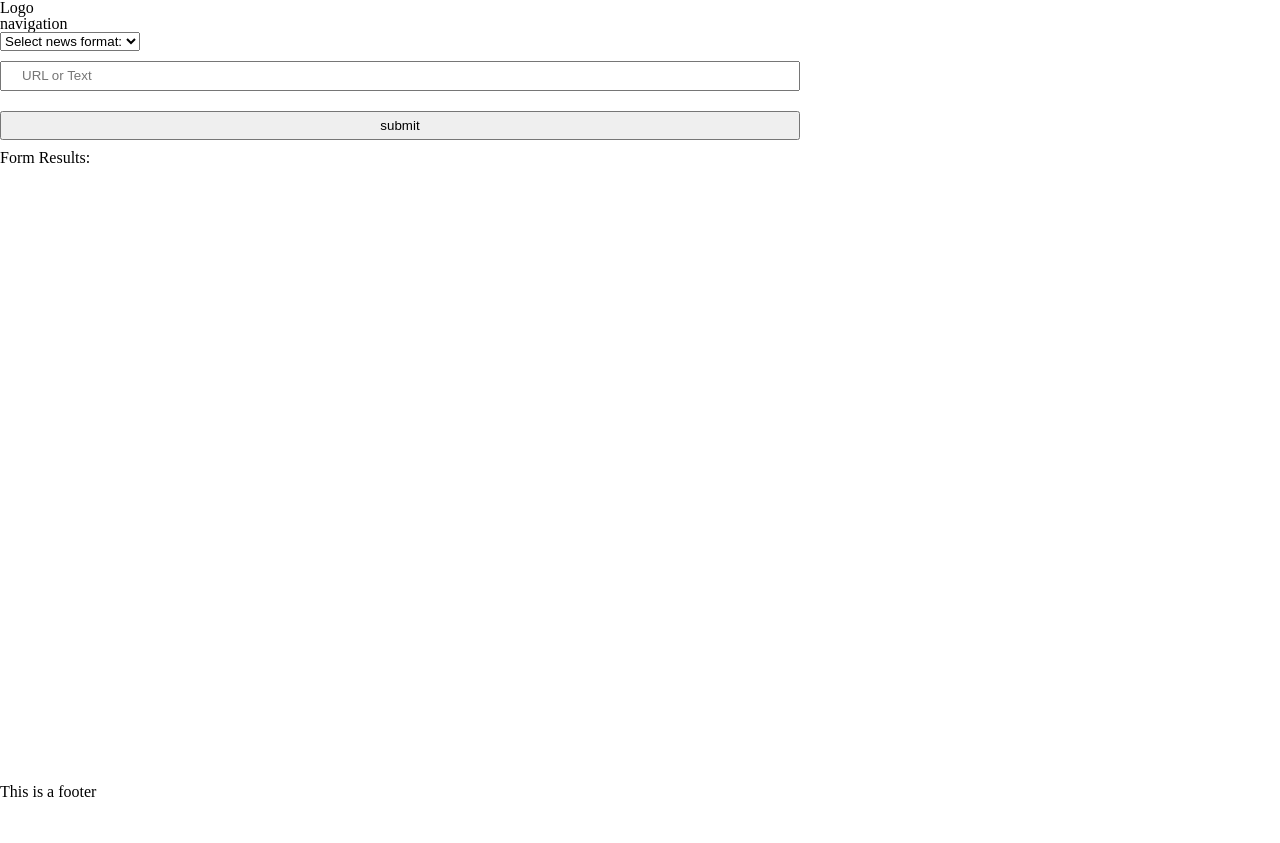
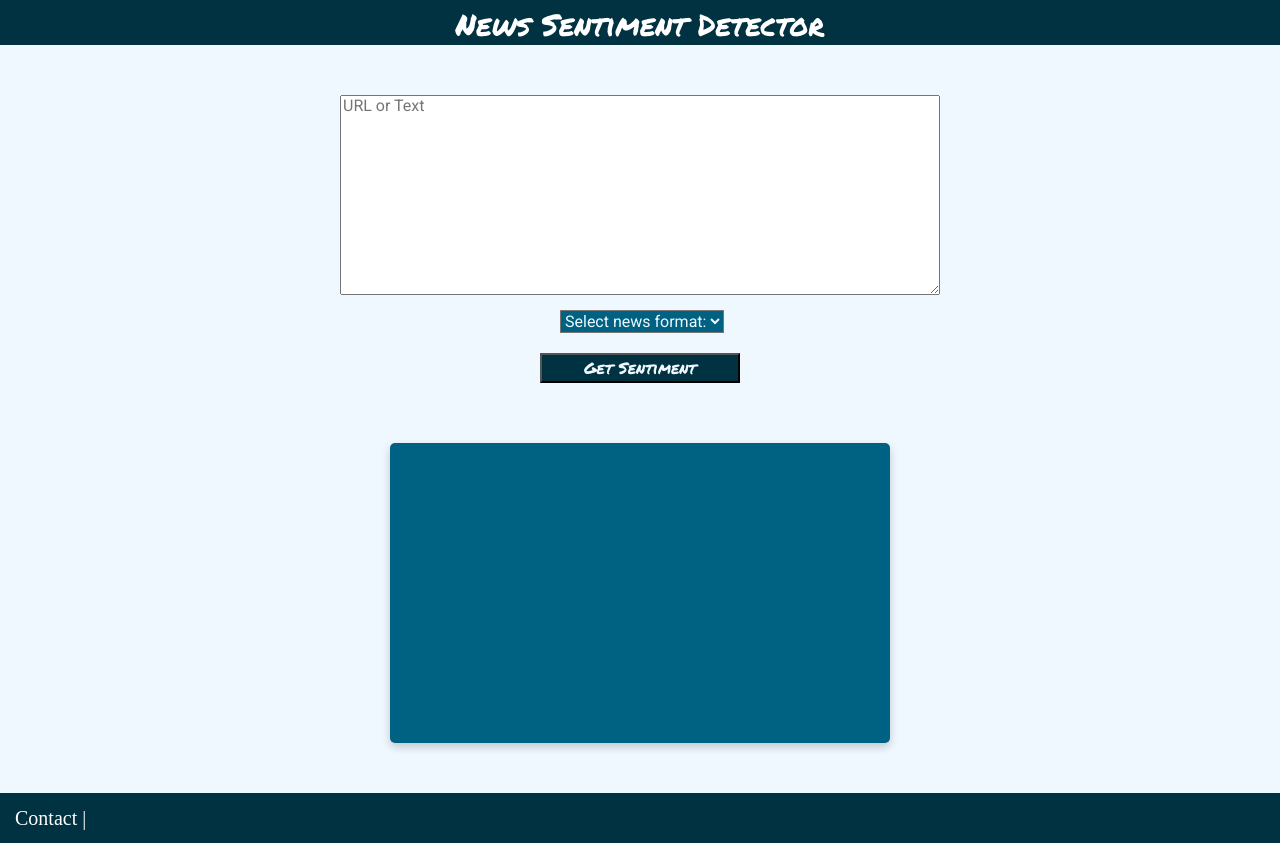
Before and after one commit to joshxinjie/fend_p4, a website built with webpack: page src/client/views/index.html in a window 1280 px wide. Before the commit the page ends 800 px from the top, so only its background shows below. Built offline with nearby package versions, Linux system fonts and the light colour scheme.

Commit message:
supports news url and text

```diff
--- a/src/client/js/formHandler.js
+++ b/src/client/js/formHandler.js
@@ -1,3 +1,14 @@
+const port = 8088;
+
+const sentimentValues = {
+    "P+": "strongly positive",
+    "P": "positive",
+    "NEU": "neutral",
+    "N": "negative",
+    "N+": "strongly negative",
+    "NONE": "none"
+}
+
 function handleSubmit(event) {
     event.preventDefault()
 
@@ -14,12 +25,21 @@ function handleSubmit(event) {
     //     document.getElementById('results').innerHTML = res.message
     // })
 
-    // Check which box is selected, then run appropriate postNews function, each one using a seperate domain for different api calls
-    // There will be 2 postNews function, one for URL, one for text
+    let newsFormat = document.getElementById("selected-format").value;
+    console.log("News Format: ", newsFormat);
 
-    // get the text from the form field
-    postNews('http://localhost:8089/inferNewsSentiment', {inputText: formText})
-    .then(response => updateUI(response));
+    if (newsFormat == 0) {
+        alert("Please select the news format!")
+    } else if (newsFormat == 1) {
+        // url
+        postNews(`http://localhost:${port}/inferNewsSentimentURL`, {inputText: formText})
+        .then(response => updateUI(response));
+    } else if (newsFormat == 2) {
+        postNews(`http://localhost:${port}/inferNewsSentimentText`, {inputText: formText})
+        .then(response => updateUI(response));
+    } else {
+        throw {name : "NotImplementedError", message : "News format is not implemented"};
+    };
 }
 
 const postNews = async(url='', data={}) => {
@@ -43,29 +63,15 @@ const postNews = async(url='', data={}) => {
 
 function updateUI(data) {
     try {
-        document.getElementById('sentiment').innerHTML = `Sentiment: ${data.score_tag}`;
-        document.getElementById('agreement').innerHTML = `Agreement: ${data.agreement}`;
-        document.getElementById('subjectivity').innerHTML = `Subjectivity: ${data.subjectivity}`;
-        document.getElementById('irony').innerHTML = `Irony: ${data.irony}`;
-        document.getElementById('confidence').innerHTML = `Confidence: ${data.confidence}`;
+        document.getElementById('results-header').innerHTML = `<p>Analysis Results</p>`;
+        document.getElementById('sentiment').innerHTML = `<i class="fa fa-search"></i> The sentiment of the news is <span>${sentimentValues[data.score_tag]}</span>`;
+        document.getElementById('agreement').innerHTML = `<i class="fa fa-search"></i> The sentiments of the news' elements are in <span>${data.agreement.toLowerCase()}</span>`;
+        document.getElementById('subjectivity').innerHTML = `<i class="fa fa-search"></i> The news is <span>${data.subjectivity.toLowerCase()}</span>`;
+        document.getElementById('irony').innerHTML = `<i class="fa fa-search"></i> The news is <span>${data.irony.toLowerCase()}</span>`;
+        document.getElementById('confidence').innerHTML = `<i class="fa fa-search"></i> The model is <span>${data.confidence}%</span> confident about the results`;
     } catch(error) {
         console.log("error", error);
     }
-}
-
-// const updateUI = async() => {
-//     const request = await fetch('http://localhost:8088/getNewsSentiment');
-
-//     try {
-//         const allData = await request.json();
-//         document.getElementById('sentiment').innerHTML = `Sentiment: ${allData.score_tag}`;
-//         document.getElementById('agreement').innerHTML = `Agreement: ${allData.agreement}`;
-//         document.getElementById('subjectivity').innerHTML = `Subjectivity: ${allData.subjectivity}`;
-//         document.getElementById('irony').innerHTML = `Irony: ${allData.irony}`;
-//         document.getElementById('confidence').innerHTML = `Confidence: ${allData.confidence}`;
-//     } catch(error) {
-//         console.log("error", error);
-//     }
-// };
+};
 
 export { handleSubmit };
--- a/src/client/styles/base.scss
+++ b/src/client/styles/base.scss
@@ -1,14 +1,90 @@
+$main-color: #F0F8FF;
+$pacific-blue-dark:  #003242;
+$pacific-blue-light: #006282;
+
 body {
     display: flex;
     flex-direction: column;
     min-height: 100vh;
-}
 
     main {
         flex: 2;
-}
+        background: $main-color;
 
         section {
             max-width: 800px;
             margin: 50px auto;
+
+            #input {
+                display: block;
+                margin-left: auto;
+                margin-right: auto;
+                height: 200px;
+                width: 600px;
+                font-family: Roboto;
             }
+
+            .format-select-box {
+                display: block;
+                margin-left: auto;
+                margin-right: auto;
+                margin-top: 15px;
+                width: 160px;
+
+                #selected-format {
+                    font-family: Roboto;
+                    // width: 80%;
+                    // max-width: 80%;
+                    background: #006282;
+                    color: $main-color;
+                }
+            }
+
+            .submit {
+                display: block;
+                margin-left: auto;
+                margin-right: auto;
+                margin-top: 10px;
+                width: 200px;
+
+                #submit-button {
+                    // border-radius: 10%;
+                    background: #003242;
+                    color:$main-color;
+                    font-family: Permanent Marker;
+                }
+            }
+
+            .results-card {
+                display: block;
+                margin-left: auto;
+                margin-right: auto;
+                box-shadow: 0 4px 8px 0 rgba(0,0,0,0.2);
+                transition: 0.3s;
+                border-radius: 5px;
+                width: 500px;
+                height: 300px;
+                background: $pacific-blue-light;
+                color: $main-color;
+
+                p {
+                    font-family: Roboto;
+                    font-size: 20px;
+                    text-align: center;
+                    padding-top: 10px;
+                    margin-bottom: 5px;
+                }
+
+                div {
+                    margin-top: 1px;
+                    margin-left: 15px;
+                }
+
+                span {
+                    color: #DE5D83;
+                    font-weight: bold;
+                }
+            }
+        }
+    }
+}
--- a/src/client/styles/footer.scss
+++ b/src/client/styles/footer.scss
@@ -0,0 +1,10 @@
+footer {
+    background: #003242;
+
+    p {
+        font: Roboto;
+        font-size: 20px;
+        margin: 15px;
+        color: white;
+    }
+}
--- a/src/client/styles/header.scss
+++ b/src/client/styles/header.scss
@@ -1,5 +1,23 @@
+$header-color: #003242;
+$title-color: white;
+$header-font: Permanent Marker;
+
 header {
     display: flex;
     justify-content: space-between;
     padding: 10px 40px;
+    background: $header-color;
+
+    .title {
+        text-align: center;
+        color: $title-color;
+        font-family: $header-font;
+        font-size: 30px;
+        margin-top: 10px;
+        margin-bottom: 5px;
+    }
+
+    .nav {
+        text-align: right;
+    }
 }
--- a/src/client/views/index.html
+++ b/src/client/views/index.html
@@ -8,46 +8,55 @@
         <link rel="stylesheet" href="/styles/header.css">
         <link rel="stylesheet" href="/styles/form.css">
         <link rel="stylesheet" href="/styles/footer.css"> -->
+        <link rel="stylesheet" href="https://fonts.googleapis.com/css?family=Permanent+Marker">
+        <link rel="stylesheet" href="https://fonts.googleapis.com/css?family=Roboto">
+        <link rel="stylesheet" href="https://www.w3schools.com/w3css/4/w3.css">
+        <link rel="stylesheet" href="https://cdnjs.cloudflare.com/ajax/libs/font-awesome/4.7.0/css/font-awesome.min.css">
     </head>
 
     <body>
 
         <header>
-            <div class="">
-                Logo
+            <div class="title">
+                News Sentiment Detector
             </div>
-            <div class="">
+            <!-- <div class="nav">
                 navigation
-            </div>
+            </div> -->
         </header>
 
         <main>
             <section>
-                <div class="select-format" style="width:200px;">
-                    <select>
+                <!-- <input id="input" type="text" name="input" value="" placeholder="URL or Text"> -->
+                <textarea id="input" type="text" name="input" value="" placeholder="URL or Text"></textarea>
+                <div class="format-select-box">
+                    <!-- <p>Select the news format:</p> -->
+                    <select id="selected-format">
                         <option value="0">Select news format:</option>
                         <option value="1">URL</option>
                         <option value="2">Text</option>
                     </select>
                 </div>
-                <form class="" onsubmit="return Client.handleSubmit(event)">
-                    <input id="input" type="text" name="input" value="" placeholder="URL or Text">
-                    <input type="submit" name="" value="submit" onclick="return Client.handleSubmit(event)" onsubmit="return Client.handleSubmit(event)">
+                <form class="submit" onsubmit="return Client.handleSubmit(event)">
+                    <input id="submit-button" type="submit" name="" value="Get Sentiment" onclick="return Client.handleSubmit(event)" onsubmit="return Client.handleSubmit(event)">
                 </form>
             <section>
 
             <section>
-                <strong>Form Results:</strong>
-                <div id="sentiment"></div>
-                <div id="agreement"></div>
-                <div id="subjectivity"></div>
-                <div id="irony"></div>
-                <div id="confidence"></div>
+                <div class="results-card">
+                    <!-- <p id="test-col">Test</p> -->
+                    <div id="results-header"></div>
+                    <div id="sentiment"></div>
+                    <div id="agreement"></div>
+                    <div id="subjectivity"></div>
+                    <div id="irony"></div>
+                    <div id="confidence"></div>
+                </div>
             </section>
         </main>
 
         <footer>
-            <p>This is a footer</p>
+            <p>Contact |</p>
         </footer>
 
     </body>
```
Also changed, not shown: src/server/index.js (+30 -10 lines), dist/index.html, dist/main.css, dist/main.js. Lines whose indentation alone changed are shown as unchanged.
